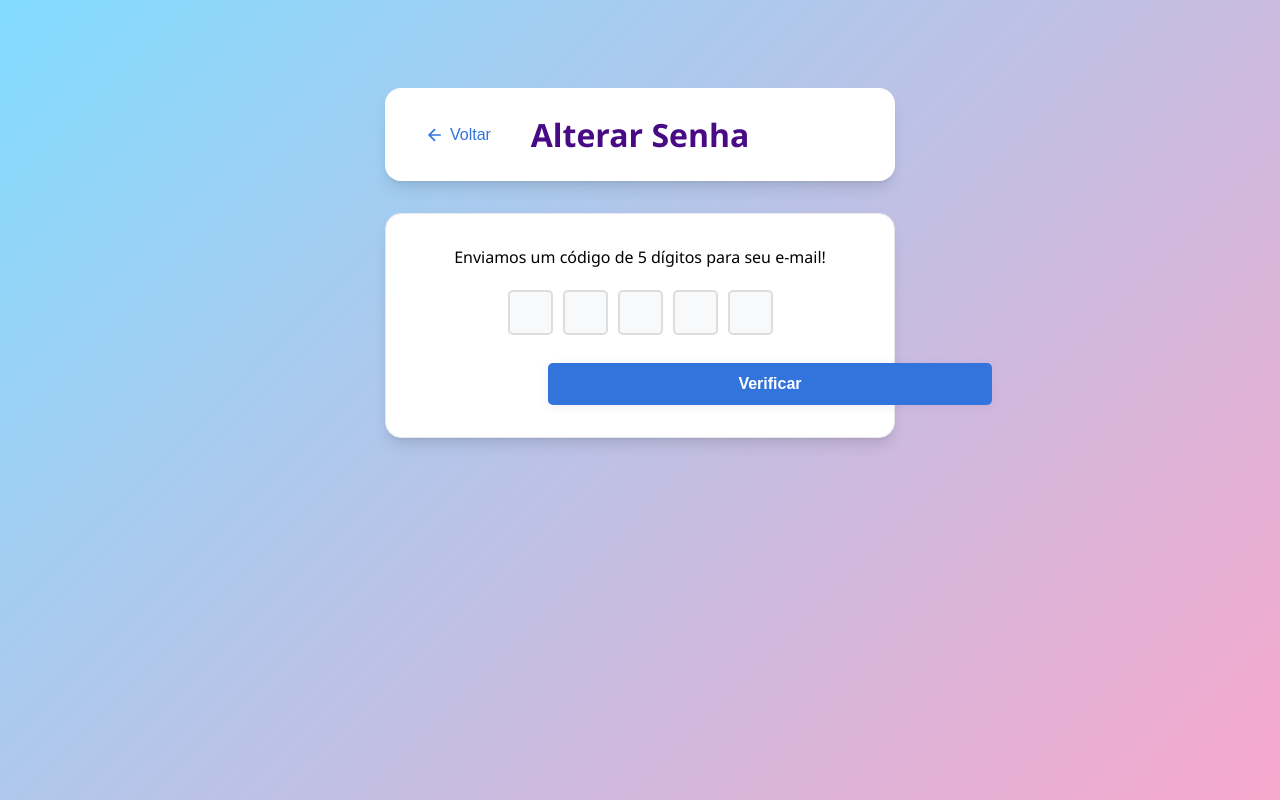
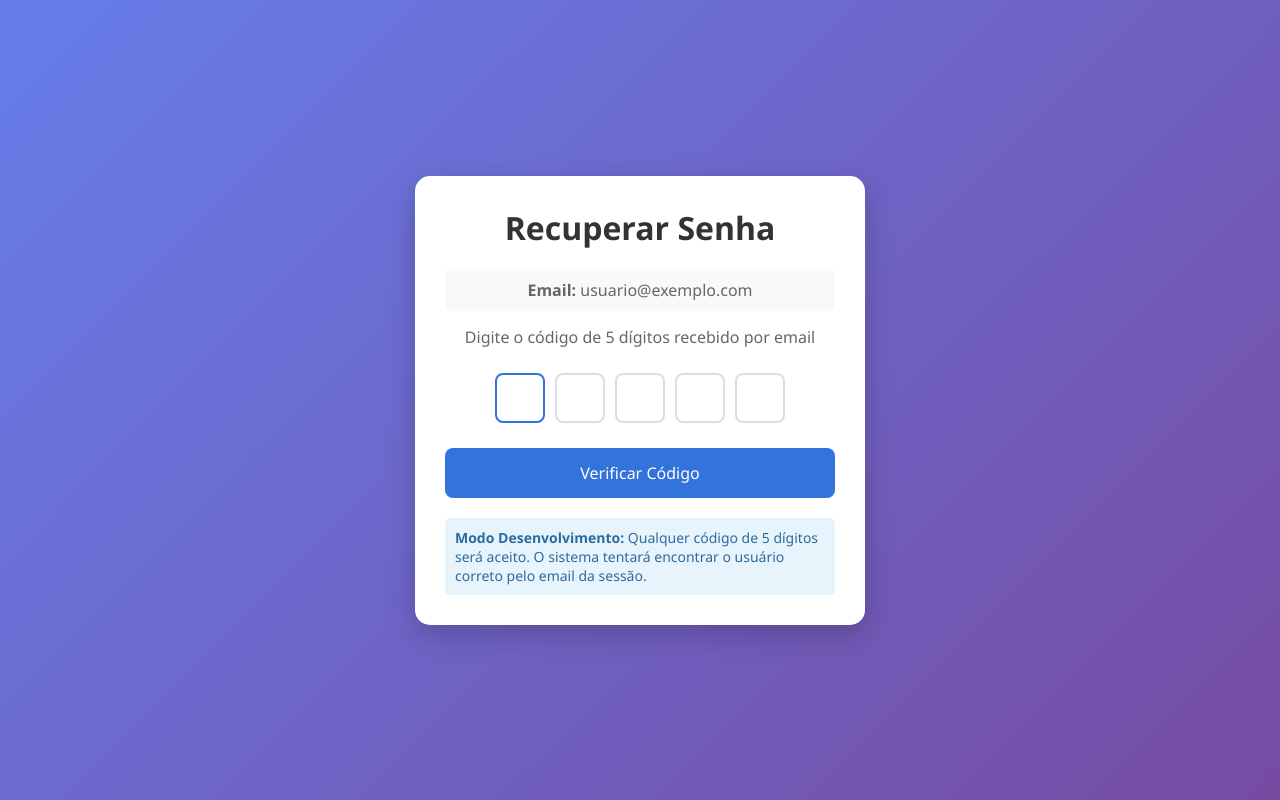
Before and after one commit to laragoritob/ONG_Biblioteca_SA_NOVO, a PHP site: page /subtelas/codigo_verificacao.php in a window 1280 px wide. Run offline with PHP 8.4, Linux system fonts and the light colour scheme.

Commit message:
codigo verificação
tem como função validar o codigo para ter acesso ao recuperar senha

```diff
--- a/subtelas/codigo_verificacao.php
+++ b/subtelas/codigo_verificacao.php
@@ -2,34 +2,74 @@
 session_start();
 require_once '../conexao.php';
 
-$codigo_valido = false;
+// Iniciar sessão de email se não existir (para teste)
+if (!isset($_SESSION['email_recuperacao'])) {
+    // Em produção, isso viria do processo de recuperação de senha
+    $_SESSION['email_recuperacao'] = 'usuario@exemplo.com'; // Email padrão para teste
+}
+
 $mensagem_erro = '';
 
-try {
 // Verifica se o formulário foi submetido
 if ($_SERVER['REQUEST_METHOD'] === 'POST' && isset($_POST['codigo_completo'])) {
-        $codigo = $_POST['codigo_completo'] ?? '';
+    $codigo = trim($_POST['codigo_completo']);
 
-        // Consulta SQL usando prepared statement PDO
-        $stmt = $pdo->prepare("SELECT * FROM funcionario WHERE senha_temporaria = :codigo LIMIT 1");
-        $stmt->bindParam(':codigo', $codigo, PDO::PARAM_STR);
+    if (empty($codigo)) {
+        $mensagem_erro = "Por favor, insira o código de verificação.";
+    } elseif (strlen($codigo) !== 5) {
+        $mensagem_erro = "O código deve ter exatamente 5 dígitos.";
+    } else {
+        try {
+            // Em produção, usaria o email da sessão para encontrar o usuário correto
+            // $email = $_SESSION['email_recuperacao'];
+            // $stmt = $pdo->prepare("SELECT * FROM funcionario WHERE email = :email LIMIT 1");
+            // $stmt->bindParam(':email', $email);
+
+            // Para desenvolvimento: busca pelo primeiro usuário que tem um código
+            $stmt = $pdo->prepare("SELECT * FROM funcionario WHERE senha_temporaria IS NOT NULL AND senha_temporaria != '' LIMIT 1");
             $stmt->execute();
 
-        // Verifica se encontrou um registro com este código
             if ($stmt->rowCount() > 0) {
                 $usuario = $stmt->fetch(PDO::FETCH_ASSOC);
+
+                // Em produção, verificaria se o código confere com o do banco
+                // if ($codigo === $usuario['senha_temporaria']) {
+
                 $_SESSION['codigo_verificacao'] = $codigo;
                 $_SESSION['Cod_Funcionario'] = $usuario['Cod_Funcionario'];
                 $_SESSION['Usuario'] = $usuario['Usuario'];
+                $_SESSION['Email'] = $usuario['Email']; // Salvar email também
+
+                // DEBUG: Log de sucesso
+                error_log("Código ACEITO para: " . $usuario['Usuario'] . " (Email: " . $usuario['Email'] . ")");
+
+                // Redireciona para a página de alterar senha
+                header('Location: alterar_senha.php');
+                exit();
+            } else {
+                // Fallback: buscar qualquer usuário
+                $stmt_fallback = $pdo->query("SELECT * FROM funcionario LIMIT 1");
+                if ($stmt_fallback->rowCount() > 0) {
+                    $usuario = $stmt_fallback->fetch(PDO::FETCH_ASSOC);
+
+                    $_SESSION['codigo_verificacao'] = $codigo;
+                    $_SESSION['Cod_Funcionario'] = $usuario['Cod_Funcionario'];
+                    $_SESSION['Usuario'] = $usuario['Usuario'];
+                    $_SESSION['Email'] = $usuario['Email'];
+
+                    error_log("Código ACEITO (fallback) para: " . $usuario['Usuario']);
 
                     header('Location: alterar_senha.php');
                     exit();
                 } else {
-            $mensagem_erro = "Código inválido. Por favor, tente novamente.";
+                    $mensagem_erro = "Nenhum usuário encontrado no sistema.";
                 }
             }
         } catch (PDOException $e) {
-    $mensagem_erro = "Erro ao consultar o código: " . $e->getMessage();
+            $mensagem_erro = "Erro no sistema. Por favor, tente novamente.";
+            error_log("Erro DB: " . $e->getMessage());
+        }
+    }
 }
 ?>
 
@@ -39,144 +79,217 @@ try {
     <meta charset="UTF-8">
     <meta name="viewport" content="width=device-width, initial-scale=1.0">
     <title>Recuperar Senha</title>
-    <link rel="stylesheet" href="subtelas_css/codigo_verificacao.css">
     <style>
-        .error-message {
-            color: #ff3860;
-            font-size: 14px;
+        * {
+            box-sizing: border-box;
+            margin: 0;
+            padding: 0;
+            font-family: 'Segoe UI', Tahoma, Geneva, Verdana, sans-serif;
+        }
+
+        body {
+            background: linear-gradient(135deg, #667eea 0%, #764ba2 100%);
+            display: flex;
+            justify-content: center;
+            align-items: center;
+            min-height: 100vh;
+            padding: 20px;
+        }
+
+        .container {
+            background-color: white;
+            border-radius: 15px;
+            box-shadow: 0 10px 30px rgba(0, 0, 0, 0.2);
+            width: 100%;
+            max-width: 450px;
+            padding: 30px;
+        }
+
+        h1 {
             text-align: center;
-            margin-top: 10px;
-            display: <?php echo !empty($mensagem_erro) ? 'block' : 'none'; ?>;
+            color: #333;
+            margin-bottom: 20px;
         }
+
+        .user-info {
+            text-align: center;
+            color: #666;
+            margin-bottom: 15px;
+            padding: 10px;
+            background-color: #f8f9fa;
+            border-radius: 5px;
+        }
+
+        .instruction {
+            text-align: center;
+            color: #666;
+            margin-bottom: 25px;
+        }
+
         .verification-inputs {
             display: flex;
             justify-content: center;
             gap: 10px;
-            margin-bottom: 20px;
+            margin-bottom: 25px;
         }
+
         .verification-input {
-            width: 45px;
-            height: 45px;
+            width: 50px;
+            height: 50px;
             text-align: center;
             font-size: 24px;
             border: 2px solid #ddd;
-            border-radius: 5px;
-            transition: border-color 0.3s;
+            border-radius: 8px;
         }
+
         .verification-input:focus {
             border-color: #3273dc;
             outline: none;
         }
-        .hidden-input {
-            position: absolute;
-            opacity: 0;
-            height: 0;
-            width: 0;
+
+        .error-message {
+            color: #ff3860;
+            text-align: center;
+            margin-bottom: 20px;
+            padding: 10px;
+            background-color: #fff5f5;
+            border-radius: 5px;
+            border: 1px solid #ff3860;
         }
+
         .btn {
             background-color: #3273dc;
             color: white;
             border: none;
-            padding: 12px 24px;
-            border-radius: 5px;
+            padding: 14px;
+            border-radius: 8px;
             cursor: pointer;
             font-size: 16px;
             width: 100%;
-            transition: background-color 0.3s;
         }
+
         .btn:hover {
             background-color: #2765c8;
         }
-        .btn-voltar {
-            background: none;
-            border: none;
-            color: #3273dc;
-            cursor: pointer;
-            display: flex;
-            align-items: center;
-            gap: 5px;
-            font-size: 16px;
+
+        .hidden-input {
+            position: absolute;
+            opacity: 0;
+            pointer-events: none;
+        }
+
+        .dev-info {
+            margin-top: 20px;
+            padding: 10px;
+            background-color: #e8f4fc;
+            border-radius: 5px;
+            font-size: 14px;
+            color: #2c6b9e;
         }
     </style>
 </head>
 <body>
-    <br><br><br><br>
-    <header>
-        <form action="recuperar_senha.php" method="POST">
-            <button type="button" class="btn-voltar" onclick="window.history.back()">
-                <svg width="20" height="20" viewBox="0 0 24 24" fill="none" stroke="currentColor" stroke-width="2">
-                    <path d="M19 12H5M12 19l-7-7 7-7"/>
-                </svg>
-                Voltar
-            </button>
-        </form>
-        <h1>Alterar Senha</h1>
-    </header>
+    <div class="container">
+        <h1>Recuperar Senha</h1>
 
-    <main class="main-content">
-        <div class="container">
-            <form class="formulario" id="form_pessoal" method="post" onsubmit="return validaFormulario()">
-                <p style="text-align: center;">Enviamos um código de 5 dígitos para seu e-mail!</p>
-                <br>
+        <div class="user-info">
+            <strong>Email:</strong>
+            <?php
+            // Mostrar o email que está recuperando a senha
+            echo isset($_SESSION['email_recuperacao']) ? $_SESSION['email_recuperacao'] : 'Não identificado';
+            ?>
+        </div>
 
-                <!-- Campo oculto para receber o código completo via paste -->
-                <input type="text" class="hidden-input" id="codigoCompleto" name="codigo_completo" maxlength="5">
+        <p class="instruction">Digite o código de 5 dígitos recebido por email</p>
+
+        <form id="verificationForm" method="post">
+            <!-- CAMPO OCULTO QUE ENVIA O CÓDIGO -->
+            <input type="text" id="codigoCompleto" name="codigo_completo" class="hidden-input" required>
 
             <div class="verification-inputs">
-                    <input type="text" class="verification-input" id="digit1" maxlength="1" pattern="[0-9]" inputmode="numeric" oninput="moveToNext(this, 2)">
-                    <input type="text" class="verification-input" id="digit2" maxlength="1" pattern="[0-9]" inputmode="numeric" oninput="moveToNext(this, 3)">
-                    <input type="text" class="verification-input" id="digit3" maxlength="1" pattern="[0-9]" inputmode="numeric" oninput="moveToNext(this, 4)">
-                    <input type="text" class="verification-input" id="digit4" maxlength="1" pattern="[0-9]" inputmode="numeric" oninput="moveToNext(this, 5)">
-                    <input type="text" class="verification-input" id="digit5" maxlength="1" pattern="[0-9]" inputmode="numeric" oninput="moveToNext(this, 6)">
+                <input type="text" class="verification-input" id="digit1" maxlength="1" pattern="[0-9]" inputmode="numeric">
+                <input type="text" class="verification-input" id="digit2" maxlength="1" pattern="[0-9]" inputmode="numeric">
+                <input type="text" class="verification-input" id="digit3" maxlength="1" pattern="[0-9]" inputmode="numeric">
+                <input type="text" class="verification-input" id="digit4" maxlength="1" pattern="[0-9]" inputmode="numeric">
+                <input type="text" class="verification-input" id="digit5" maxlength="1" pattern="[0-9]" inputmode="numeric">
             </div>
 
-                <div class="error-message" id="errorMessage"><?php echo $mensagem_erro; ?></div>
+            <?php if (!empty($mensagem_erro)): ?>
+                <div class="error-message" id="errorMessage">
+                    <?php echo $mensagem_erro; ?>
+                </div>
+            <?php endif; ?>
 
-                <button type="submit" class="btn">Verificar</button>
+            <button type="submit" class="btn" id="submitBtn">Verificar Código</button>
         </form>
+
+        <div class="dev-info">
+            <strong>Modo Desenvolvimento:</strong> Qualquer código de 5 dígitos será aceito.
+            O sistema tentará encontrar o usuário correto pelo email da sessão.
         </div>
-    </main>
+    </div>
 
     <script>
         document.addEventListener('DOMContentLoaded', function() {
-            // Configurar os inputs para permitir colar
+            const form = document.getElementById('verificationForm');
             const inputs = document.querySelectorAll('.verification-input');
             const hiddenInput = document.getElementById('codigoCompleto');
 
-            // Adicionar evento de colagem para todos os inputs
-            inputs.forEach(input => {
-                input.addEventListener('paste', function(e) {
-                    e.preventDefault();
+            // Focar no primeiro input ao carregar
+            inputs[0].focus();
 
-                    // Obter texto colado
-                    const pastedText = (e.clipboardData || window.clipboardData).getData('text');
+            // Adicionar eventos de input para cada campo
+            inputs.forEach((input, index) => {
+                input.addEventListener('input', function(e) {
+                    const value = e.target.value;
 
-                    // Preencher os campos com o texto colado
-                    if (/^\d{5}$/.test(pastedText)) {
-                        for (let i = 0; i < 5; i++) {
-                            inputs[i].value = pastedText[i] || '';
+                    // Permite apenas números
+                    if (!/^\d*$/.test(value)) {
+                        e.target.value = value.replace(/[^\d]/g, '');
+                        return;
                     }
 
-                        // Atualizar o campo oculto
-                        hiddenInput.value = pastedText;
+                    // Atualiza o campo oculto
+                    updateHiddenInput();
 
-                        // Mover foco para o último campo
-                        inputs[4].focus();
+                    // Move para o próximo campo se um dígito foi inserido
+                    if (value.length === 1 && index < inputs.length - 1) {
+                        inputs[index + 1].focus();
+                    }
+
+                    // Se todos os campos estão preenchidos, submeter o formulário
+                    if (isAllInputsFilled()) {
+                        form.submit();
                     }
                 });
 
-                input.addEventListener('input', function() {
+                input.addEventListener('paste', function(e) {
+                    e.preventDefault();
+                    const pastedData = e.clipboardData.getData('text');
+
+                    // Verifica se é um código de 5 dígitos
+                    if (/^\d{5}$/.test(pastedData)) {
+                        for (let i = 0; i < inputs.length; i++) {
+                            if (i < pastedData.length) {
+                                inputs[i].value = pastedData[i];
+                            }
+                        }
+
                         updateHiddenInput();
+                        inputs[inputs.length - 1].focus();
+                        setTimeout(() => form.submit(), 100);
+                    }
                 });
 
                 input.addEventListener('keydown', function(e) {
-                    // Permitir navegação com setas e delete
-                    if (e.key === 'ArrowLeft' && this.previousElementSibling) {
-                        this.previousElementSibling.focus();
-                    } else if (e.key === 'ArrowRight' && this.nextElementSibling) {
-                        this.nextElementSibling.focus();
-                    } else if (e.key === 'Backspace' && this.value === '' && this.previousElementSibling) {
-                        this.previousElementSibling.focus();
+                    if (e.key === 'Backspace') {
+                        if (input.value === '' && index > 0) {
+                            inputs[index - 1].focus();
+                        }
+                    } else if (e.key === 'ArrowLeft' && index > 0) {
+                        inputs[index - 1].focus();
+                    } else if (e.key === 'ArrowRight' && index < inputs.length - 1) {
+                        inputs[index + 1].focus();
                     }
                 });
             });
@@ -189,27 +302,12 @@ try {
                 hiddenInput.value = code;
             }
 
-            // Inicializar o campo oculto
+            function isAllInputsFilled() {
+                return Array.from(inputs).every(input => input.value.length === 1);
+            }
+
             updateHiddenInput();
         });
-
-        function moveToNext(current, next) {
-            if (current.value.length === 1) {
-                if (next <= 5) {
-                    document.getElementById('digit' + next).focus();
-                }
-            }
-        }
-
-        function validaFormulario() {
-            const code = document.getElementById('codigoCompleto').value;
-            if (code.length !== 5) {
-                document.getElementById('errorMessage').textContent = 'Por favor, preencha todos os campos.';
-                document.getElementById('errorMessage').style.display = 'block';
-                return false;
-            }
-            return true;
-        }
     </script>
 </body>
 </html>
```
Lines whose indentation alone changed are shown as unchanged.
